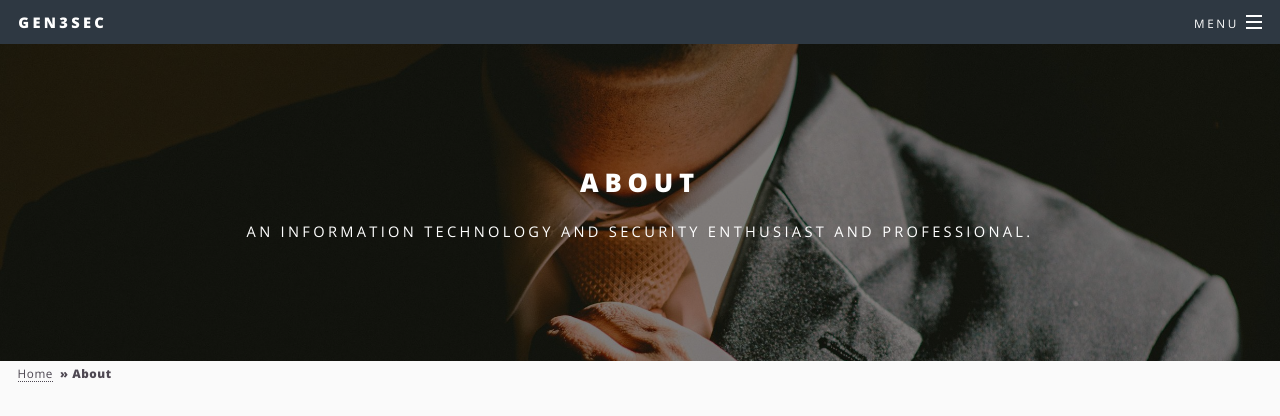
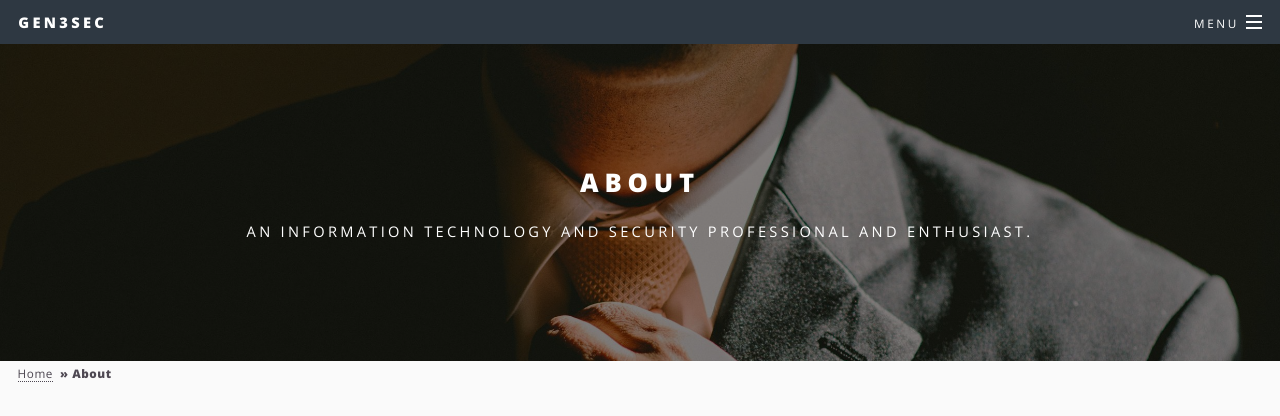
Before and after one commit to Gen3Sec/gen3sec.github.io, a Jekyll site: the page built from _pages/about.html, in a window 1280 px wide. Shown: the top 416 px of the page. Built offline with Jekyll 4.4.1, drawn with Linux system fonts in a browser that asks for light colours.

Commit message:
minor edits

```diff
--- a/_pages/about.html
+++ b/_pages/about.html
@@ -2,7 +2,7 @@
 key: 3
 title: About
 permalink: /about/
-excerpt: An information technology and security enthusiast and professional.
+excerpt: An information technology and security professional and enthusiast.
 image: about.jpg
 background-image: about.jpg
 ---
```
